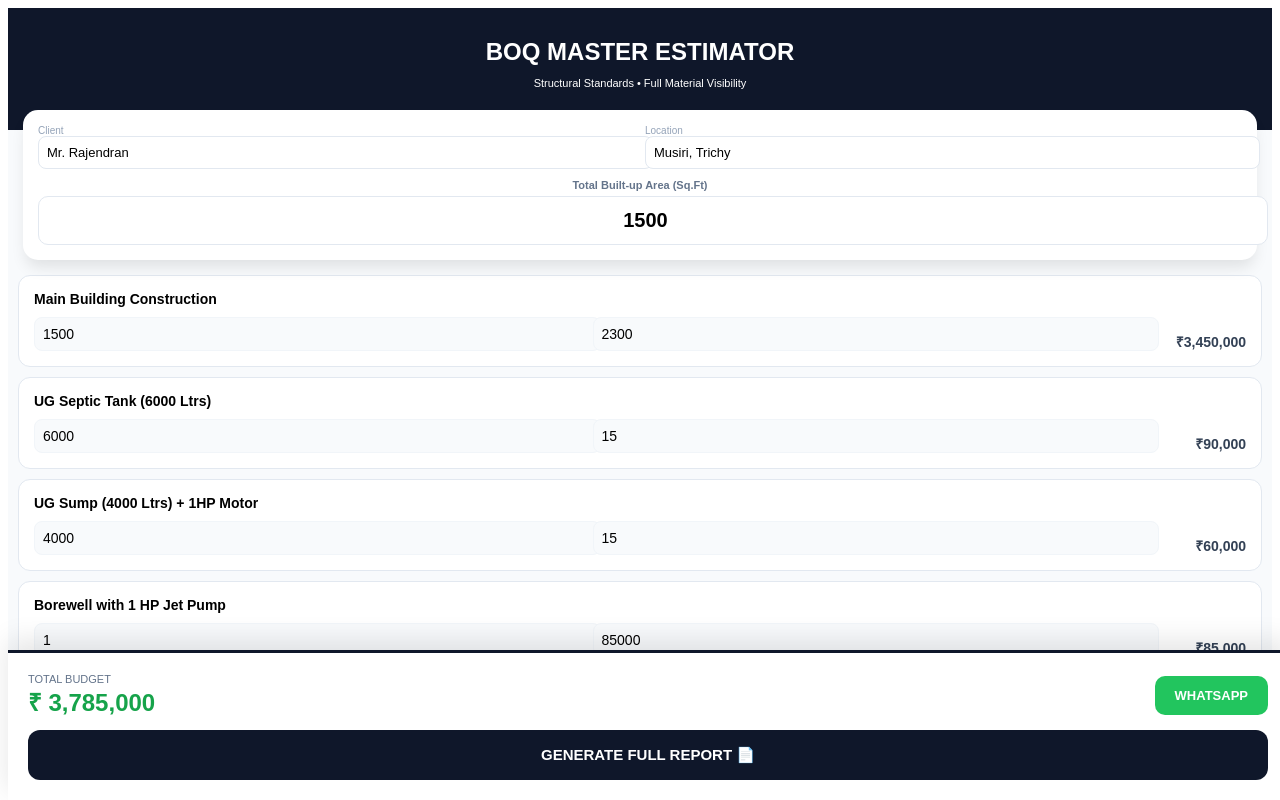
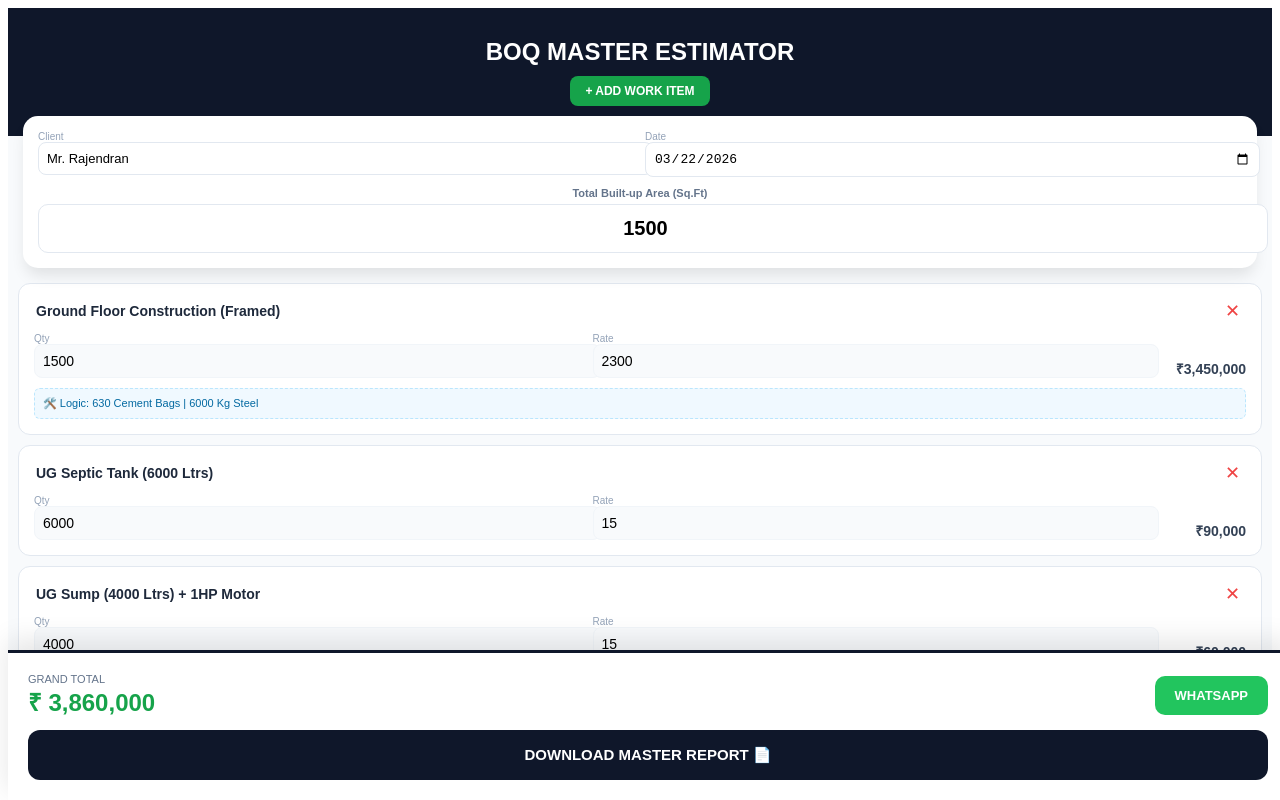
Before and after one commit to Movieeesss/BOQ-ESTIMATOR, a React (Vite) app: page / in a window 1280 px wide. Shown: the top 800 px of the page. Built offline with nearby package versions, Linux system fonts and the light colour scheme.

Commit message:
Update BOQ ESTIMATOR.tsx

```diff
--- a/src/BOQ ESTIMATOR.tsx
+++ b/src/BOQ ESTIMATOR.tsx
@@ -2,35 +2,34 @@ import React, { useState, useMemo, useCallback, useEffect } from 'react';
 import jsPDF from 'jspdf';
 import autoTable from 'jspdf-autotable';
 
-// --- 1. FULL ENGINEERING CONSTANTS ---
+// --- 1. FULL ENGINEERING LOGIC (Transparency Database) ---
 const ENG_LOGIC = {
-  cement: 0.42,    // Bags per Sft
-  steel: 4.0,     // Kg per Sft
-  sand: 1.8,      // Cft per Sft (Concrete + Plaster)
-  aggregate: 1.35, // Cft per Sft
-  bricks: 22,     // Nos per Sft
-  paint: 0.25,    // Liters per Sft (Total surface area coverage)
-  tiles: 1.1,     // Sq.ft per Sft (Including 10% wastage)
+  cement: 0.42,    // Bags per Sqft
+  steel: 4.0,     // Kg per Sqft
+  sand: 1.8,      // Cft per Sqft
+  aggregate: 1.35, // Cft per Sqft
+  bricks: 22,     // Nos per Sqft
+  paint: 0.25,    // Liters per Sqft
+  tiles: 1.1      // Sqft per Sqft (Wastage incl.)
 };
 
-// --- 2. MATERIAL SPECIFICATIONS (From Images 3, 4, 7 & 8) ---
-const MATERIALS = [
-  { item: "Cement", brand: "Ramco Super Plast / Chettinad / UltraTech", unit: "Bags", constant: ENG_LOGIC.cement },
-  { item: "Steel", brand: "Fe 550D TMT Bars PULKIT / JSW", unit: "Kgs", constant: ENG_LOGIC.steel },
-  { item: "Sand/M-Sand", brand: "M-Sand & P-Sand (Filtered)", unit: "Cft", constant: ENG_LOGIC.sand },
-  { item: "Bricks", brand: "Chamber Brick / Fly-Ash Brick", unit: "Nos", constant: ENG_LOGIC.bricks },
-  { item: "Aggregates", brand: "20mm & 40mm Blue Metal", unit: "Cft", constant: ENG_LOGIC.aggregate },
-  { item: "Tiles", brand: "KAG / Millenium / Vitrified (4'x2')", unit: "Sft", constant: ENG_LOGIC.tiles },
-  { item: "Painting", brand: "Asian Paints (Apex / Advanced)", unit: "Ltrs", constant: ENG_LOGIC.paint },
-  { item: "Plumbing", brand: "AvonPlast / Trubore / Finolex", unit: "LS", constant: 0 },
-  { item: "Electrical", brand: "Finolex / GM Modular / Legrand", unit: "LS", constant: 0 },
-];
+const BRANDS = {
+  Cement: "Ramco / Chettinad / UltraTech",
+  Steel: "Pulkit / JSW Neosteel / TATA Tiscon",
+  Tiles: "KAG / Millenium / Somany (4x2 Vitrified)",
+  Paint: "Asian Paints (Apex / Advanced)"
+};
 
 interface BOQItem {
-  id: number; cat: string; desc: string; qty: number; rate: number; unit: string;
+  id: number;
+  desc: string;
+  qty: number;
+  rate: number;
+  unit: string;
 }
 
-const EditableInput = ({ value, onSave, type = "text", style }: any) => {
+// --- 2. ZERO-LAG INPUT COMPONENT (Fixes Backspace/Typing Lag) ---
+const EditableInput = ({ value, onSave, type = "text", style, placeholder }: any) => {
   const [localVal, setLocalVal] = useState(value);
   useEffect(() => { setLocalVal(value); }, [value]);
   const handleBlur = () => onSave(localVal);
@@ -42,6 +41,7 @@ const EditableInput = ({ value, onSave, type = "text", style }: any) => {
       onChange={(e) => setLocalVal(e.target.value)}
       onBlur={handleBlur}
       style={style}
+      placeholder={placeholder}
     />
   );
 };
@@ -52,30 +52,48 @@ export default function MasterBOQEstimator() {
   const [location, setLocation] = useState("Musiri, Trichy");
   const [projectDate, setProjectDate] = useState(new Date().toISOString().split('T')[0]);
 
+  // --- 3. DYNAMIC WORK ITEMS (All Contents from Images) ---
   const [items, setItems] = useState<BOQItem[]>([
-    { id: 1, cat: "Civil", desc: "Main Building Construction", qty: 1500, rate: 2300, unit: "Sft" },
-    { id: 2, cat: "Water", desc: "UG Septic Tank (6000 Ltrs)", qty: 6000, rate: 15, unit: "Ltr" },
-    { id: 3, cat: "Water", desc: "UG Sump (4000 Ltrs) + 1HP Motor", qty: 4000, rate: 15, unit: "Ltr" },
-    { id: 4, cat: "Utility", desc: "Borewell with 1 HP Jet Pump", qty: 1, rate: 85000, unit: "Nos" },
-    { id: 5, cat: "Utility", desc: "3 Phase E.B. Supply Charges", qty: 1, rate: 100000, unit: "Nos" },
+    { id: 1, desc: "Ground Floor Construction (Framed)", qty: 1500, rate: 2300, unit: "Sft" },
+    { id: 2, desc: "UG Septic Tank (6000 Ltrs)", qty: 6000, rate: 15, unit: "Ltr" },
+    { id: 3, desc: "UG Sump (4000 Ltrs) + 1HP Motor", qty: 4000, rate: 15, unit: "Ltr" },
+    { id: 4, desc: "Borewell with 1 HP Jet Pump", qty: 1, rate: 85000, unit: "Nos" },
+    { id: 5, desc: "3 Phase E.B. Supply & Temp EB", qty: 1, rate: 100000, unit: "Nos" },
+    { id: 6, desc: "Plan Approval & Gov Charges", qty: 1, rate: 75000, unit: "Nos" }
   ]);
 
-  const summary = useMemo(() => {
+  // --- 4. MATERIAL BREAKDOWN CALCULATOR ---
+  const totals = useMemo(() => {
     const cost = items.reduce((sum, i) => sum + (i.qty * i.rate), 0);
-    return { cost };
-  }, [items]);
+    return {
+      cost,
+      cement: Math.round(builtArea * ENG_LOGIC.cement),
+      steel: Math.round(builtArea * ENG_LOGIC.steel),
+      sand: Math.round(builtArea * ENG_LOGIC.sand),
+      bricks: Math.round(builtArea * ENG_LOGIC.bricks),
+      tiles: Math.round(builtArea * ENG_LOGIC.tiles),
+      paint: Math.round(builtArea * ENG_LOGIC.paint)
+    };
+  }, [items, builtArea]);
+
+  const updateItem = useCallback((id: number, field: keyof BOQItem, val: any) => {
+    setItems(prev => prev.map(i => i.id === id ? { ...i, [field]: val } : i));
+  }, []);
+
+  const addNewItem = () => {
+    setItems(prev => [...prev, { id: Date.now(), desc: "New Work Spec", qty: 1, rate: 0, unit: "Nos" }]);
+  };
 
   const generatePDF = () => {
     const doc = new jsPDF();
     doc.setFontSize(18);
-    doc.text("UNIQ DESIGNS - FULL MATERIAL BOQ", 105, 15, { align: 'center' });
+    doc.text("MASTER BOQ & MATERIAL SPECIFICATION", 105, 15, { align: 'center' });
 
     doc.setFontSize(10);
     doc.text(`Client: ${clientName} | Location: ${location}`, 14, 25);
     doc.text(`Date: ${projectDate} | Area: ${builtArea} Sft`, 14, 30);
 
-    // Table 1: Cost Estimation
-    const costBody: any[] = items.filter(i => i.qty > 0).map(i => [
+    const costBody: any[] = items.map(i => [
       i.desc, `${i.qty} ${i.unit}`, `Rs.${i.rate}`, `Rs.${(i.qty * i.rate).toLocaleString()}`
     ]);
 
@@ -87,85 +105,99 @@ export default function MasterBOQEstimator() {
       headStyles: { fillColor: [15, 23, 42] }
     });
 
-    // Table 2: Material Transparency Breakdown
-    const matBody = MATERIALS.map(m => [
-      m.item,
-      m.brand,
-      m.constant > 0 ? `${Math.round(builtArea * m.constant)} ${m.unit}` : "As per site",
-      m.constant > 0 ? `${m.constant} / Sft` : "Included"
-    ]);
+    const matBody = [
+      ["Cement", BRANDS.Cement, `${totals.cement} Bags`, "0.42/Sft"],
+      ["Steel", BRANDS.Steel, `${totals.steel} Kgs`, "4.00/Sft"],
+      ["Sand/M-Sand", "M-Sand & P-Sand", `${totals.sand} Cft`, "1.80/Sft"],
+      ["Bricks", "Chamber / Fly-Ash", `${totals.bricks} Nos`, "22/Sft"],
+      ["Flooring", BRANDS.Tiles, `${totals.tiles} Sft`, "1.10/Sft"],
+      ["Painting", BRANDS.Paint, `${totals.paint} Ltrs`, "0.25/Sft"]
+    ];
 
     autoTable(doc, {
       startY: (doc as any).lastAutoTable.finalY + 10,
-      head: [[{ content: 'MATERIAL TAKE-OFF (TRANSPARENCY)', colSpan: 4, styles: { halign: 'center' } }]],
+      head: [[{ content: 'ENGINEERING MATERIAL TRANSPARENCY', colSpan: 4, styles: { halign: 'center' } }]],
       body: matBody,
       theme: 'striped',
       headStyles: { fillColor: [184, 134, 11] }
     });
 
-    const finalY = (doc as any).lastAutoTable.finalY + 10;
-    doc.setFontSize(14);
-    doc.text(`GRAND TOTAL: Rs. ${summary.cost.toLocaleString()}`, 105, finalY, { align: 'center' });
+    doc.save(`${clientName}_BOQ.pdf`);
+  };
 
-    doc.save(`${clientName}_Final_BOQ.pdf`);
+  const shareWhatsApp = () => {
+    const msg = `*UNIQ DESIGNS BOQ*\nClient: ${clientName}\nArea: ${builtArea} Sft\nTotal Budget: ₹${totals.cost.toLocaleString()}\n\n*Material Breakdown:*\n- Cement: ${totals.cement} Bags\n- Steel: ${totals.steel} Kgs`;
+    window.open(`https://wa.me/?text=${encodeURIComponent(msg)}`, '_blank');
   };
 
   return (
     <div style={containerStyle}>
       <div style={headerStyle}>
         <h2 style={{ margin: 0 }}>BOQ MASTER ESTIMATOR</h2>
-        <p style={{ fontSize: '11px' }}>Structural Standards • Full Material Visibility</p>
+        <button onClick={addNewItem} style={addMainBtn}>+ ADD WORK ITEM</button>
       </div>
 
+      {/* CLIENT & AREA CONTROL */}
       <div style={areaCard}>
         <div style={{ display: 'flex', gap: '10px', marginBottom: '10px' }}>
           <div style={{ flex: 1 }}><label style={miniLabel}>Client</label><EditableInput value={clientName} onSave={setClientName} style={detailInp} /></div>
-          <div style={{ flex: 1 }}><label style={miniLabel}>Location</label><EditableInput value={location} onSave={setLocation} style={detailInp} /></div>
+          <div style={{ flex: 1 }}><label style={miniLabel}>Date</label><input type="date" value={projectDate} onChange={(e) => setProjectDate(e.target.value)} style={detailInp} /></div>
         </div>
         <label style={labelStyle}>Total Built-up Area (Sq.Ft)</label>
-        <EditableInput type="number" value={builtArea} onSave={(val: any) => setBuiltArea(Number(val))} style={areaInput} />
+        <EditableInput type="number" value={builtArea} onSave={(v: any) => setBuiltArea(Number(v))} style={areaInput} />
       </div>
 
+      {/* SCROLLABLE WORK LIST */}
       <div style={scrollArea}>
         {items.map((item) => (
           <div key={item.id} style={itemCard}>
-            <div style={{ fontWeight: 'bold', fontSize: '14px' }}>{item.desc}</div>
+            <div style={{ display: 'flex', justifyContent: 'space-between', alignItems: 'center' }}>
+              <EditableInput value={item.desc} onSave={(v: any) => updateItem(item.id, 'desc', v)} style={itemTitle} />
+              <button onClick={() => setItems(prev => prev.filter(i => i.id !== item.id))} style={delBtn}>✕</button>
+            </div>
             <div style={inputRow}>
-              <div style={{ flex: 1 }}><EditableInput type="number" value={item.qty} style={smallInp} onSave={(v: any) => updateItem(item.id, 'qty', Number(v))} /></div>
-              <div style={{ flex: 1 }}><EditableInput type="number" value={item.rate} style={smallInp} onSave={(v: any) => updateItem(item.id, 'rate', Number(v))} /></div>
+              <div style={{ flex: 1 }}><span style={miniLabel}>Qty</span><EditableInput type="number" value={item.qty} style={smallInp} onSave={(v: any) => updateItem(item.id, 'qty', Number(v))} /></div>
+              <div style={{ flex: 1 }}><span style={miniLabel}>Rate</span><EditableInput type="number" value={item.rate} style={smallInp} onSave={(v: any) => updateItem(item.id, 'rate', Number(v))} /></div>
               <div style={rowTotal}>₹{(item.qty * item.rate).toLocaleString()}</div>
             </div>
+            {item.qty > 0 && item.unit === "Sft" && (
+              <div style={transBox}>
+                🛠️ Logic: {Math.round(item.qty * 0.42)} Cement Bags | {Math.round(item.qty * 4.0)} Kg Steel
+              </div>
+            )}
           </div>
         ))}
       </div>
 
+      {/* FLOATING ACTION FOOTER */}
       <div style={floatingFooter}>
         <div style={footerText}>
-          <div>
-            <div style={{ fontSize: '11px', color: '#64748b' }}>TOTAL BUDGET</div>
-            <div style={{ fontSize: '24px', fontWeight: 'bold', color: '#16a34a' }}>₹ {summary.cost.toLocaleString()}</div>
-          </div>
-          <button onClick={() => window.open(`https://wa.me/?text=BOQ for ${clientName}: ₹${summary.cost.toLocaleString()}`)} style={waBtn}>WHATSAPP</button>
+          <div><div style={{ fontSize: '11px', color: '#64748b' }}>GRAND TOTAL</div><div style={{ fontSize: '24px', fontWeight: 'bold', color: '#16a34a' }}>₹ {totals.cost.toLocaleString()}</div></div>
+          <button onClick={shareWhatsApp} style={waBtn}>WHATSAPP</button>
         </div>
-        <button onClick={generatePDF} style={pdfBtn}>GENERATE FULL REPORT 📄</button>
+        <button onClick={generatePDF} style={pdfBtn}>DOWNLOAD MASTER REPORT 📄</button>
       </div>
     </div>
   );
 }
 
-// --- STYLING ---
+// --- CSS STYLING ---
 const containerStyle = { maxWidth: '100%', minHeight: '100vh', background: '#f8fafc', paddingBottom: '160px', fontFamily: 'sans-serif' };
 const headerStyle = { background: '#0f172a', color: 'white', padding: '30px 20px', textAlign: 'center' as const };
+const addMainBtn = { background: '#16a34a', color: 'white', border: 'none', padding: '8px 15px', borderRadius: '8px', fontSize: '12px', marginTop: '10px', fontWeight: 'bold' as const };
 const areaCard = { background: 'white', margin: '-20px 15px 15px 15px', padding: '15px', borderRadius: '15px', boxShadow: '0 10px 15px -3px rgba(0,0,0,0.1)', zIndex: 10, position: 'relative' as const };
-const detailInp = { width: '100%', padding: '8px', border: '1px solid #e2e8f0', borderRadius: '8px', fontSize: '13px' };
+const detailInp = { width: '100%', padding: '8px', border: '1px solid #e2e8f0', borderRadius: '8px', fontSize: '13px', outline: 'none' };
 const areaInput = { width: '100%', padding: '12px', border: '1px solid #e2e8f0', borderRadius: '10px', fontSize: '20px', fontWeight: 'bold' as const, textAlign: 'center' as const };
 const labelStyle = { fontSize: '11px', color: '#64748b', fontWeight: 'bold' as const, marginBottom: '5px', display: 'block', textAlign: 'center' as const };
 const miniLabel = { fontSize: '10px', color: '#94a3b8', display: 'block' };
 const scrollArea = { padding: '0 10px' };
 const itemCard = { background: 'white', padding: '15px', borderRadius: '12px', marginBottom: '10px', border: '1px solid #e2e8f0' };
+const itemTitle = { border: 'none', fontWeight: 'bold' as const, fontSize: '14px', width: '85%', color: '#1e293b', outline: 'none' };
 const inputRow = { display: 'flex', gap: '10px', alignItems: 'flex-end', marginTop: '10px' };
-const smallInp = { width: '100%', border: '1px solid #f1f5f9', padding: '8px', borderRadius: '8px', fontSize: '14px', background: '#f8fafc' };
+const smallInp = { width: '100%', border: '1px solid #f1f5f9', padding: '8px', borderRadius: '8px', fontSize: '14px', background: '#f8fafc', outline: 'none' };
 const rowTotal = { fontWeight: 'bold' as const, fontSize: '14px', color: '#334155', minWidth: '95px', textAlign: 'right' as const };
+const transBox = { marginTop: '10px', padding: '8px', background: '#f0f9ff', borderRadius: '6px', fontSize: '11px', color: '#0369a1', border: '1px dashed #bae6fd' };
+const delBtn = { color: '#ef4444', background: 'none', border: 'none', fontSize: '18px' };
 const floatingFooter = { position: 'fixed' as const, bottom: 0, width: '100%', background: 'white', padding: '20px', borderTop: '3px solid #0f172a', boxShadow: '0 -10px 25px rgba(0,0,0,0.1)', zIndex: 1000, boxSizing: 'border-box' as const };
 const footerText = { display: 'flex', justifyContent: 'space-between', alignItems: 'center', marginBottom: '12px' };
 const pdfBtn = { width: '100%', padding: '16px', background: '#0f172a', color: 'white', border: 'none', borderRadius: '12px', fontWeight: 'bold' as const, fontSize: '15px' };
```
